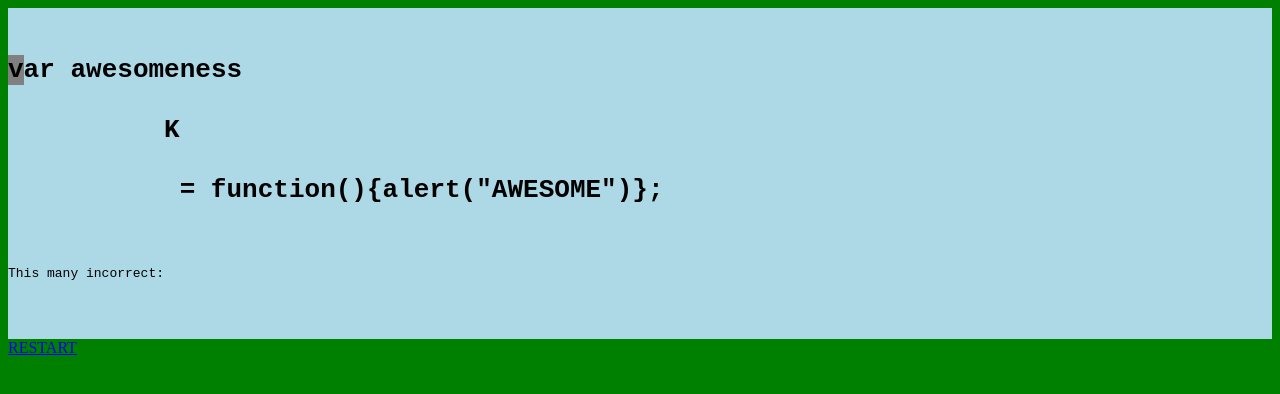
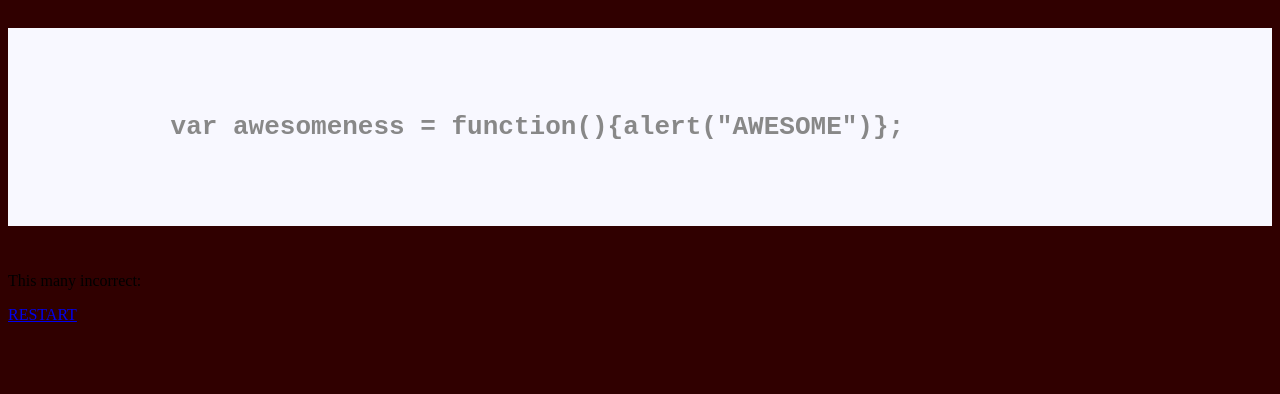
Before and after one commit to msabdeljalil/TypingDemo-GameLogic, a plain HTML site: page index.html in a window 1280 px wide. Drawn offline with nearby package versions, Linux system fonts and the light colour scheme.

Commit message:
Refactored JS and added CSS

```diff
--- a/index.html
+++ b/index.html
@@ -10,15 +10,14 @@
   <body>
     <div id="game">
       <pre style="overflow:auto">
-        <code>
-        <h1 id="base"><span class="untyped">v</span><span class="untyped">a</span><span class="untyped">r</span><span class="untyped"> </span><span class="untyped">a</span><span class="untyped">w</span><span class="untyped">e</span><span class="untyped">s</span><span class="untyped">o</span><span class="untyped">m</span><span class="untyped">e</span><span class="untyped">n</span><span class="untyped">e</span><span class="untyped">s</span><span class="untyped">s</span>
-
-          <span class="untyped">K</span>
-
-          <span class="untyped"> </span><span class="untyped">=</span><span class="untyped"> </span><span class="untyped">f</span><span class="untyped">u</span><span class="untyped">n</span><span class="untyped">c</span><span class="untyped">t</span><span class="untyped">i</span><span class="untyped">o</span><span class="untyped">n</span><span class="untyped">(</span><span class="untyped">)</span><span class="untyped">{</span><span class="untyped">a</span><span class="untyped">l</span><span class="untyped">e</span><span class="untyped">r</span><span class="untyped">t</span><span class="untyped">(</span><span class="untyped">"</span><span class="untyped">A</span><span class="untyped">W</span><span class="untyped">E</span><span class="untyped">S</span><span class="untyped">O</span><span class="untyped">M</span><span class="untyped">E</span><span class="untyped">"</span><span class="untyped">)</span><span class="untyped">}</span><span class="untyped">;</span></h1>
-        <p>This many incorrect:<span id="incorrect"></span></p>
-      </code>
-    </pre>
+        <code id="base">
+          <h1 >
+          <span class="untyped">v</span><span class="untyped">a</span><span class="untyped">r</span><span class="untyped"> </span><span class="untyped">a</span><span class="untyped">w</span><span class="untyped">e</span><span class="untyped">s</span><span class="untyped">o</span><span class="untyped">m</span><span class="untyped">e</span><span class="untyped">n</span><span class="untyped">e</span><span class="untyped">s</span><span class="untyped">s</span><span class="untyped"> </span><span class="untyped">=</span><span class="untyped"> </span><span class="untyped">f</span><span class="untyped">u</span><span class="untyped">n</span><span class="untyped">c</span><span class="untyped">t</span><span class="untyped">i</span><span class="untyped">o</span><span class="untyped">n</span><span class="untyped">(</span><span class="untyped">)</span><span class="untyped">{</span><span class="untyped">a</span><span class="untyped">l</span><span class="untyped">e</span><span class="untyped">r</span><span class="untyped">t</span><span class="untyped">(</span><span class="untyped">"</span><span class="untyped">A</span><span class="untyped">W</span><span class="untyped">E</span><span class="untyped">S</span><span class="untyped">O</span><span class="untyped">M</span><span class="untyped">E</span><span class="untyped">"</span><span class="untyped">)</span><span class="untyped">}</span><span class="untyped">;</span>
+          </h1>
+        </code>
+      </pre>
+    <p>This many incorrect:<span id="incorrect"></span>
+    </p>
     </div>
         <a href="file:///Users/ErikOlsen/Desktop/TypingDemo-GameLogic/index.html">RESTART</a>
   </body>
--- a/todo.css
+++ b/todo.css
@@ -1,21 +1,31 @@
 body {
-  background-color: green;
+  background-color: #300000;
 }
 
-pre {
-	background-color: lightblue;
+pre code {
+  display: block; padding: 0.5em;
+  color: #333;
+  background: #f8f8ff;
+  white-space: pre-wrap;
+  word-break: break-all;
+  word-wrap: break-word;
+  padding: 0.5em;
+  background: none repeat scroll 0% 0% #F8F8FF;
+}
+
+.typed {
+	color: green;
+}
+
+.cursor {
+	background-color: #B8B8B8;
+}
+
+.untyped {
+	color: #888888;
+}
+
+span {
 	margin: 0;
 	padding: 0;
 }
-.typed {
-	color: yellow;
-	/*text-decoration: underline;*/
-}
-
-.cursor {
-	background-color: gray;
-}
-
-/*.untyped {
-	color: blue;
-}*/
--- a/todo.js
+++ b/todo.js
@@ -6,12 +6,7 @@ $(document).ready(function(){
   var startTime = new Date();
   var endTime;
   var CPS;
-  var showCursor = function(){
-    var next = (counter + 1)
-    $("#base span:nth-child("+counter+")").removeClass('cursor')
-    $("#base span:nth-child("+next+")").addClass('cursor')
-  };
-  showCursor();
+
 
   var spannify = function(text){
     var spannedText = ''
@@ -29,15 +24,25 @@ $(document).ready(function(){
     console.log("Total CPS(chars per second): " + (totalKeypress / ((endTime - startTime)/1000)))
   };
 
+  // ----------------------------------------
+
+  var moveCursor = function(){
+    $("#base span:nth-child("+counter+")").removeClass('cursor')
+    $("#base span:nth-child("+(counter + 1)+")").addClass('cursor')
+  };
+
+  var markBGRed = function(){
+    $(".cursor").css("color", "red")
+  };
 
   var updateIncorrect = function(){
+    typos++;
     $("#incorrect").html(typos);
   };//incorrect
 
   var addClassTyped = function(){
     $("#base span:nth-child("+counter+")").removeClass('untyped')
     $("#base span:nth-child("+counter+")").addClass('typed')
-    showCursor();
   }
 
   var isComplete = function(){
@@ -61,22 +66,22 @@ $(document).ready(function(){
   var newCheck = function(keypress){
     characters = getChars()
     if (keypress === characters[counter] ){
-        $("body").css("background-color", "green");
-        counter++
-        addClassTyped();
-    } else {
-      $("body").css("background-color", "red")
-      typos++;
+      counter++
+      addClassTyped();
+      moveCursor();
+    }
+    else {
+      markBGRed()
       updateIncorrect();
     }
   }; //newCheck
 
   var listen = function(){
     $(document).keypress(function(event){
+      event.preventDefault()
       totalKeypress++;
-      showCursor();
+      moveCursor();
       newCheck( String.fromCharCode(event.which) );
-      // newCheck(event.key); // Firefox is awesome!!
       isComplete()
     });
   }; //listen
```
